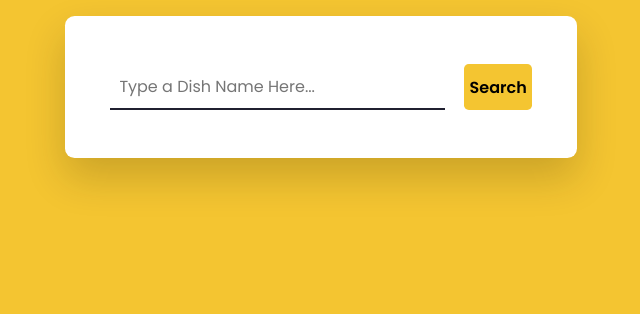
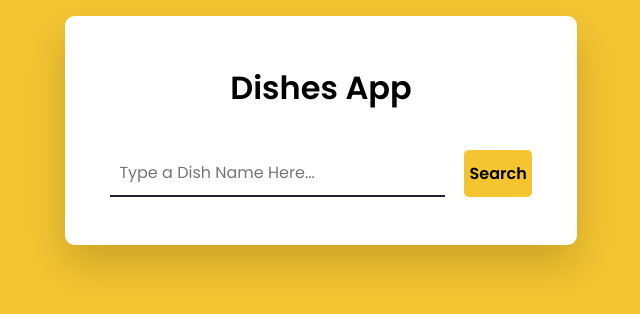
Before and after one commit to shaikh007/DishesApp, a plain HTML site: page index.html in a window 1280 px wide. Shown: the whole page, without its empty margins (319-959 px from the left). Drawn offline with Linux system fonts and the light colour scheme.

Commit message:
new Commit

```diff
--- a/index.html
+++ b/index.html
@@ -12,6 +12,7 @@
 
 <body>
     <div class="container">
+        <h1>Dishes App</h1>
         <div class="search-container">
             <input type="text" name="" id="user-inp" placeholder="Type a Dish Name Here...">
             <button id="search-btn">Search</button>
--- a/style.css
+++ b/style.css
@@ -21,6 +21,11 @@ body {
     top: 1em;
     border-radius: 0.6em;
     box-shadow: 0 1.2em 2.5em rgba(42, 32, 0, 0.2);
+}
+
+.container h1 {
+    text-align: center;
+    margin-bottom: 1.2em;
 }
 
 .search-container {
```
